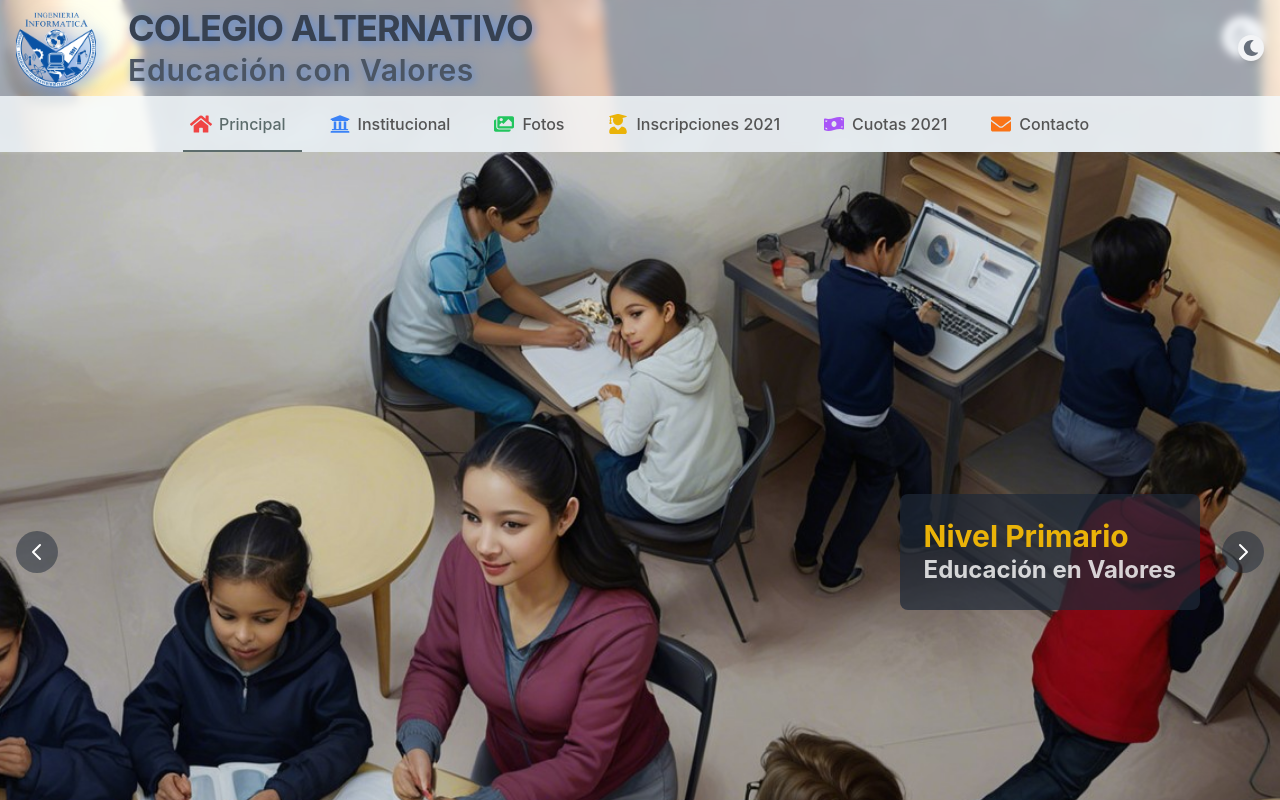
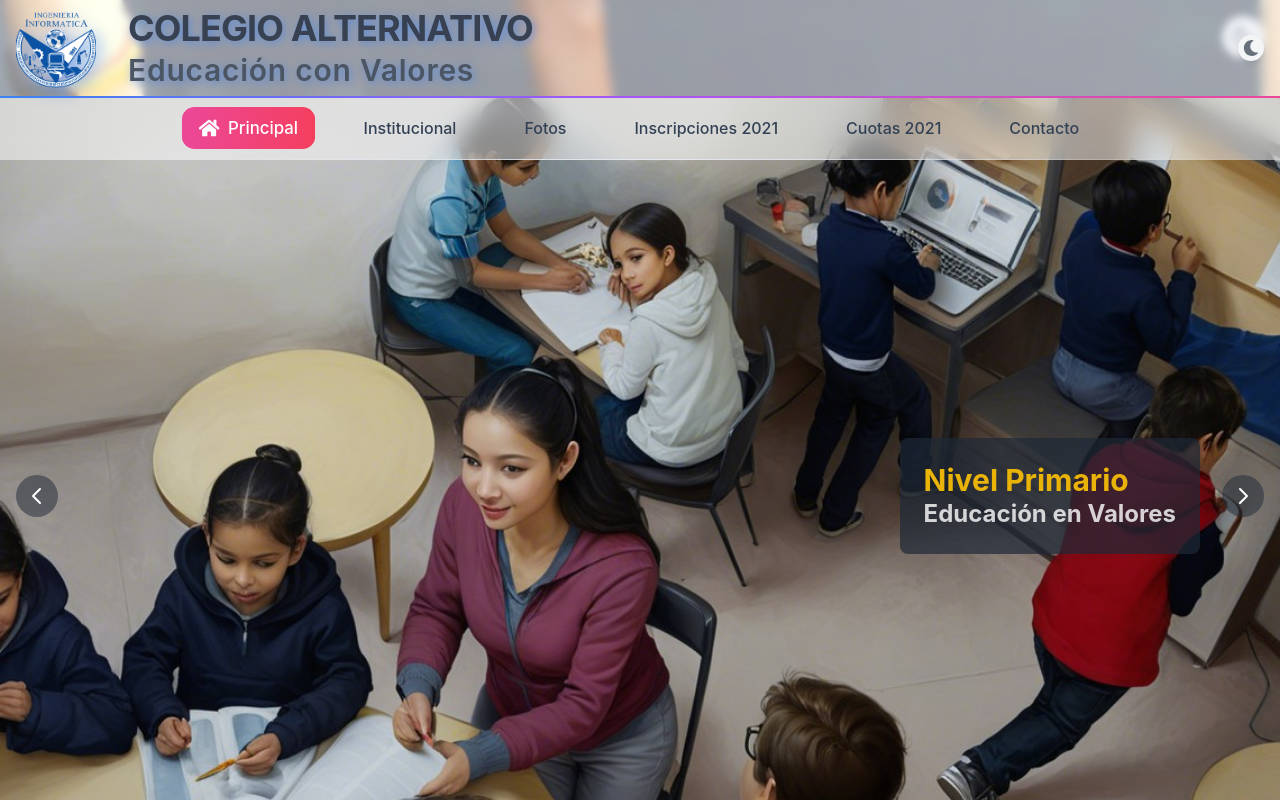
Before and after one commit to Marcelochoquecruz/INF631-Front-End-SegundoParcial, a React (Vite) app: page / in a window 1280 px wide. Shown: the top 800 px of the page. Built offline with nearby package versions, Linux system fonts and the light colour scheme.

Commit message:
Nav Bar corregido sin animacion

```diff
--- a/src/components/head/NavBar.tsx
+++ b/src/components/head/NavBar.tsx
@@ -1,6 +1,6 @@
 import React, { useState, useEffect } from 'react';
 import { Link, useLocation } from 'react-router-dom';
-import { motion } from 'framer-motion';
+import { motion, AnimatePresence } from 'framer-motion';
 import {
   FaHome,
   FaUniversity,
@@ -12,18 +12,17 @@ import {
 
 const NavMenu = () => {
   const [isScrolled, setIsScrolled] = useState(false);
+  const [hoveredIndex, setHoveredIndex] = useState(null);
   const location = useLocation();
 
-  // Detectar scroll para cambiar estilos
   useEffect(() => {
     const handleScroll = () => {
       setIsScrolled(window.scrollY > 0);
     };
-    window.addEventListener('scroll', handleScroll);
+    window.addEventListener('scroll', handleScroll, { passive: true });
     return () => window.removeEventListener('scroll', handleScroll);
   }, []);
 
-  // Array de items del menú
   const menuItems = [
     { path: '/', label: 'Principal', icon: FaHome },
     { path: '/institucional', label: 'Institucional', icon: FaUniversity },
@@ -33,81 +32,135 @@ const NavMenu = () => {
     { path: '/contacto', label: 'Contacto', icon: FaEnvelope }
   ];
 
-  // Array de colores para los íconos
-  const iconColors = [
-    'text-red-500',
-    'text-blue-500',
-    'text-green-500',
-    'text-yellow-500',
-    'text-purple-500',
-    'text-orange-500'
+  const gradients = [
+    'from-pink-500 to-rose-500',
+    'from-blue-500 to-cyan-500',
+    'from-green-500 to-emerald-500',
+    'from-violet-500 to-purple-500',
+    'from-yellow-500 to-orange-500',
+    'from-teal-500 to-cyan-500'
   ];
 
   return (
-    <nav className={`
-      sticky top-0 z-50
-      transition-all duration-300 ease-in-out
+    <motion.nav
+      initial={{ y: -100 }}
+      animate={{ y: 0 }}
+      className={`
+        fixed top-24 left-0 right-0 z-40
+        transition-all duration-500 ease-in-out
         ${isScrolled
-        ? 'bg-[#f7fbfd] dark:bg-[#293f3d] backdrop-blur-md shadow-lg'
-        : 'bg-[#f7fbfd]/90 dark:bg-[#293f3d]/90 backdrop-blur-sm'
+          ? 'bg-white/80 dark:bg-slate-900/80 shadow-lg backdrop-blur-lg'
+          : 'bg-white/50 dark:bg-slate-900/50 backdrop-blur-md'
         }
-    `}>
+      `}
+    >
+      {/* Efecto de luces de neón en el borde superior */}
+      <div className="absolute top-0 left-0 right-0 h-[2px] bg-gradient-to-r from-blue-500 via-purple-500 to-pink-500 animate-gradient-x" />
+
       <div className="max-w-7xl mx-auto px-4">
         <div className="flex justify-center">
-          <ul className="flex flex-wrap justify-center space-x-2 md:space-x-3 py-2">
+          <motion.ul
+            className="flex flex-wrap justify-center gap-2 py-3"
+            layout
+          >
             {menuItems.map((item, index) => {
               const isActive = location.pathname === item.path;
               const Icon = item.icon;
-              const iconColor = iconColors[index % iconColors.length]; // Distribuye colores en un ciclo
+              const gradient = gradients[index % gradients.length];
 
               return (
-                <li key={item.path}>
+                <motion.li
+                  key={item.path}
+
+                  onHoverEnd={() => setHoveredIndex(null)}
+                  className="relative"
+                >
                   <Link
                     to={item.path}
                     className={`
-                      relative px-4 py-2 rounded-lg
-                      flex items-center space-x-2
+                      relative overflow-hidden
+                      px-4 py-2 rounded-xl
+                      flex items-center gap-2
                       transition-all duration-300
-                      hover:bg-[#b0d2d1] dark:hover:bg-[#45706d]
                       ${isActive
-                        ? 'text-[#5c6c6c] dark:text-[#84b0a0]'
-                        : 'text-[#545454] dark:text-[#c1d7d5]'
+                        ? 'text-white font-semibold scale-105'
+                        : 'text-slate-700 dark:text-slate-200'
                       }
+                      hover:scale-105
                     `}
                   >
+                    {/* Fondo con gradiente */}
+                    <div className={`
+                      absolute inset-0 opacity-${isActive ? '100' : '0'}
+                      bg-gradient-to-r ${gradient}
+                      transition-opacity duration-300
+                      ${hoveredIndex === index ? 'opacity-100' : ''}
+                    `} />
+
+                    {/* Efecto de brillo */}
+                    <div className={`
+                      absolute inset-0 opacity-0
+                      bg-gradient-to-r from-white via-white/0 to-white/0
+                      transition-all duration-1000
+                      ${hoveredIndex === index ? 'opacity-20 translate-x-full' : ''}
+                    `} />
+
+                    {/* Contenido */}
+                    <div className="relative">
                       <Icon className={`
-                      w-5 h-5 transition-transform duration-300 ${iconColor}
-                      ${isActive ? 'scale-110' : 'scale-100'}
+                        w-5 h-5 transition-all duration-300
+                        ${isActive || hoveredIndex === index ? 'text-white' : `bg-gradient-to-r ${gradient} bg-clip-text text-transparent`}
                       `} />
-                    <span className="font-medium whitespace-nowrap">
+                    </div>
+
+                    <span className="relative font-medium whitespace-nowrap">
                       {item.label}
                     </span>
 
+                    {/* Indicador activo */}
+                    <AnimatePresence>
                       {isActive && (
                         <motion.div
                           layoutId="activeIndicator"
-                        className="absolute -bottom-2 left-0 right-0 h-0.5 bg-[#5c6c6c] dark:bg-[#84b0a0]"
-                        initial={false}
-                        transition={{ type: "spring", stiffness: 380, damping: 30 }}
+                          className={`
+                            absolute -bottom-1 left-0 right-0 h-1
+                            bg-gradient-to-r ${gradient}
+                            rounded-full
+                          `}
+                          initial={{ opacity: 0, scale: 0.8 }}
+                          animate={{ opacity: 1, scale: 1 }}
+                          exit={{ opacity: 0, scale: 0.8 }}
+                          transition={{
+                            type: "spring",
+                            stiffness: 380,
+                            damping: 30
+                          }}
                         />
                       )}
+                    </AnimatePresence>
                   </Link>
-                </li>
+
+                  {/* Efecto de resplandor estático al hover */}
+                  <div
+                    className={`
+                      absolute inset-0 -z-10
+                      bg-gradient-to-r ${gradient}
+                      rounded-xl blur-xl
+                      transition-opacity duration-300
+                      opacity-0
+                      ${hoveredIndex === index ? 'opacity-30' : ''}
+                    `}
+                  />
+                </motion.li>
               );
             })}
-          </ul>
+          </motion.ul>
         </div>
       </div>
 
-      {/* Sombra gradient superior cuando se hace scroll */}
-      <div className={`
-        absolute inset-x-0 -top-6 h-6
-        bg-gradient-to-b from-transparent to-[#f7fbfd] dark:to-[#293f3d]
-        pointer-events-none
-        transition-opacity duration-300
-        ${isScrolled ? 'opacity-100' : 'opacity-0'}
-      `} />
-    </nav>
+      {/* Efecto de sombra inferior */}
+      <div className="absolute bottom-0 left-0 right-0 h-px bg-gradient-to-r from-transparent via-slate-200 dark:via-slate-700 to-transparent" />
+    </motion.nav>
   );
 };
 
--- /dev/null
+++ b/src/components/objetivos.tsx
@@ -0,0 +1,33 @@
+import React from 'react';
+import { FaHandsHelping, FaGraduationCap } from 'react-icons/fa';
+
+const Objetivos = () => {
+  return (
+    <section className="bg-white/70 backdrop-blur-md py-16 px-4 sm:px-8">
+      <div className="max-w-7xl mx-auto text-center">
+        <h2 className="text-4xl font-semibold text-gray-900 mb-8">Comprometidos con la sociedad y sus necesidades sociales, culturales y espirituales, a partir de la educación como herramienta de transformación.</h2>
+
+
+        <div className="grid grid-cols-1 sm:grid-cols-2 gap-12">
+          <div className="flex flex-col items-center text-center">
+            <FaHandsHelping className="text-6xl text-blue-500 mb-4" />
+            <h3 className="text-2xl font-medium text-gray-800 mb-4">Objetivos</h3>
+            <p className="text-lg text-gray-600">
+              Entendemos que el soporte de la fe cristiana aporta los valores morales y espirituales que necesita nuestra sociedad, y concebimos a la educación como una herramienta de transformación humana y social idónea para lograr ese propósito.
+            </p>
+          </div>
+
+          <div className="flex flex-col items-center text-center">
+            <FaGraduationCap className="text-6xl text-green-500 mb-4" />
+            <h3 className="text-2xl font-medium text-gray-800 mb-4">Niveles</h3>
+            <p className="text-lg text-gray-600">
+              Desde los más pequeños - NIVEL INICIAL - nos orientamos "hacia una escuela inclusiva, que educa en valores"; a los más grandes - PRIMARIO y SECUNDARIO - los formamos "para pensar, pensar para actuar y actuar para transformar".
+            </p>
+          </div>
+        </div>
+      </div>
+    </section>
+  );
+};
+
+export default Objetivos;
```
Also changed, not shown: src/assets/edu.png (added). Lines whose indentation alone changed are shown as unchanged.
